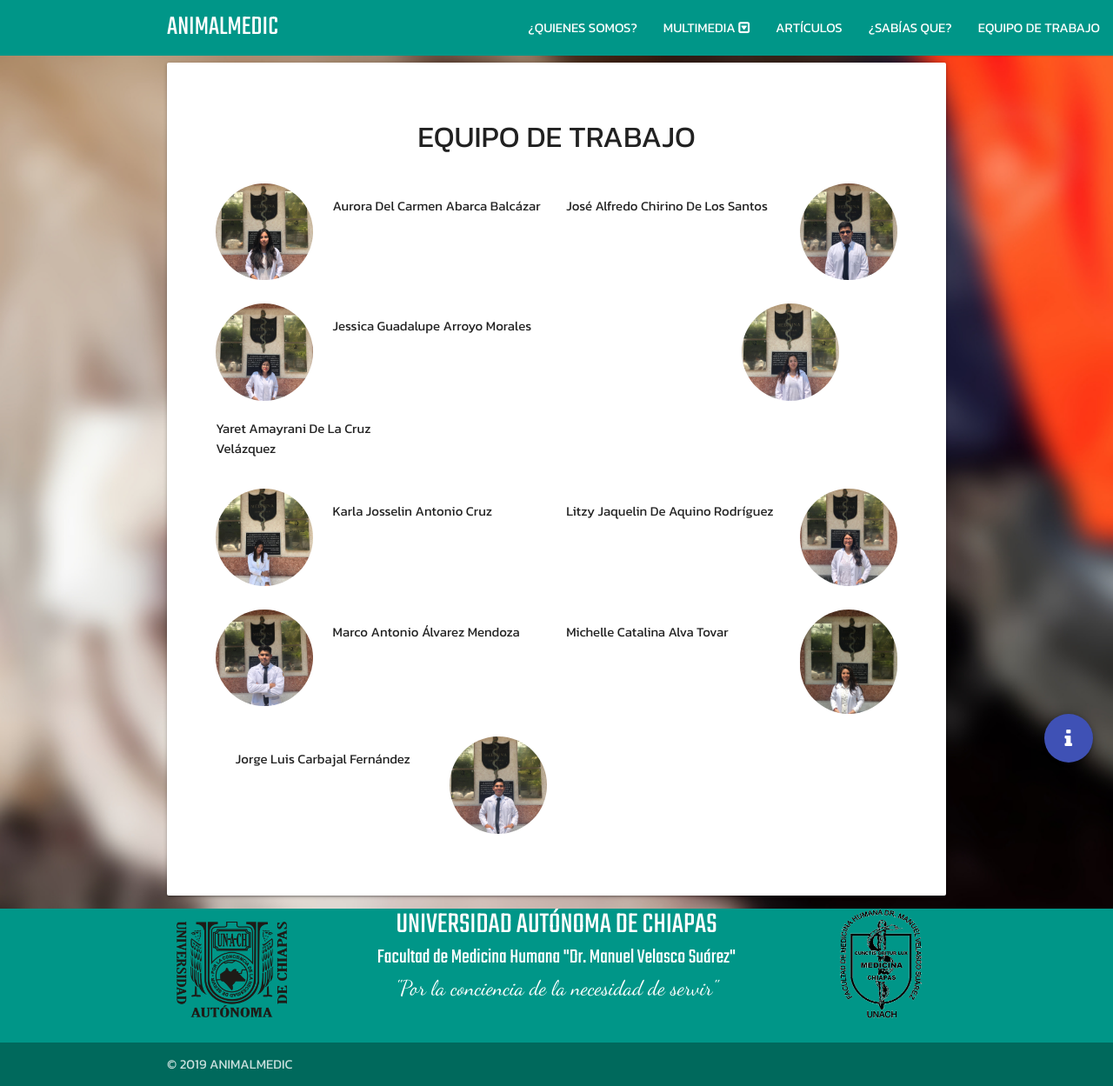
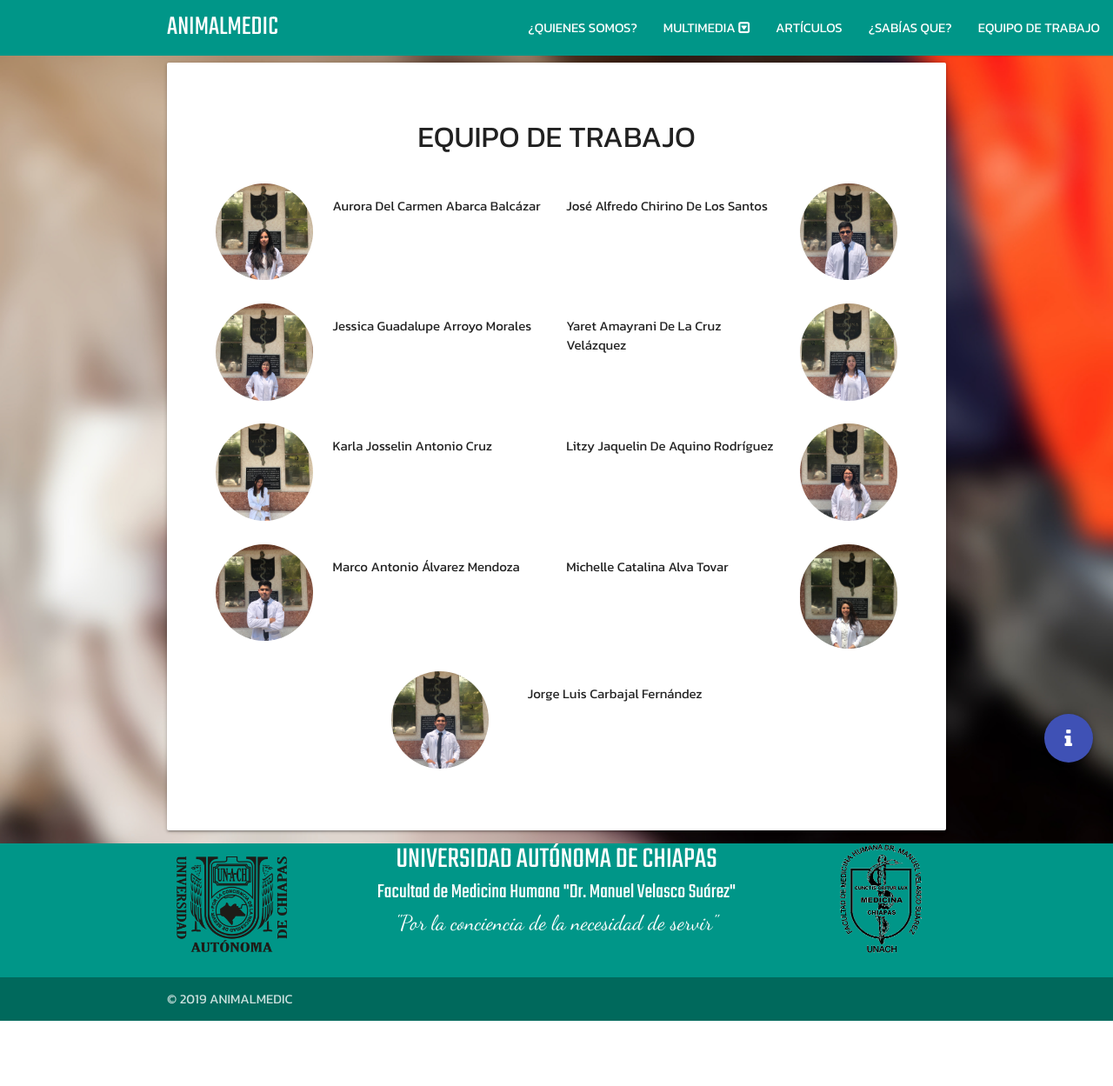
Before and after one commit to animalmedic/animalmedic.github.io, a Jekyll site: the page built from pages/equipo-trabajo.html, in a window 1280 px wide. Shown: the whole page at 87% size. Built offline with Jekyll 4.4.1, drawn with Linux system fonts in a browser that asks for light colours; nearby versions of some CDN libraries; some web fonts are replaced; library files that are not in the unit come from our copies; after the commit the page ends 1174 px from its top, so only the background shows below that.

Commit message:
Add files via upload

```diff
--- a/pages/equipo-trabajo.html
+++ b/pages/equipo-trabajo.html
@@ -37,14 +37,12 @@ permalink: equipo-trabajo
 			<p align="left lobster-two">Jessica Guadalupe Arroyo Morales</p>
 		</div>
 		<!-- Yaret Amayrani De La Cruz Velázquez -->
-		<div class="col l3 m3 s12"></div>
+		<div class="col l4 m14 s12">
+			<p align="right lobster-two">Yaret Amayrani De La Cruz Velázquez</p>
+		</div>
 		<div class="col l2 m2 s12">
 			<img src="assets/images/equipo/yacv.jpg" class="image">
 		</div>
-		<div class="col l4 m14 s12">
-			<p align="right lobster-two">Yaret Amayrani De La Cruz Velázquez</p>
-		</div>
-		<div class="col l3 m3 s12"></div>
 	</div>
 
 
@@ -84,13 +82,14 @@ permalink: equipo-trabajo
 
 	<div class="row center">
 		<!-- Jorge Luis Carbajal Fernández -->
+		<div class="col l3 m3 s12"></div>
+		<div class="col l2 m2 s12">
+			<img src="assets/images/equipo/jlcf.jpg" class="image">
+		</div>
 		<div class="col l4 m4 s12">
 			<p align="left lobster-two">Jorge Luis Carbajal Fernández</p>
 		</div>
-		<div class="col l2 m2 s12">
-			<img src="assets/images/equipo/jlcf.jpg" class="image">
-		</div>
-
+		<div class="col l3 m3 s12"></div>
 	</div>
 </div></div></div>
 <style type="text/css">
```
